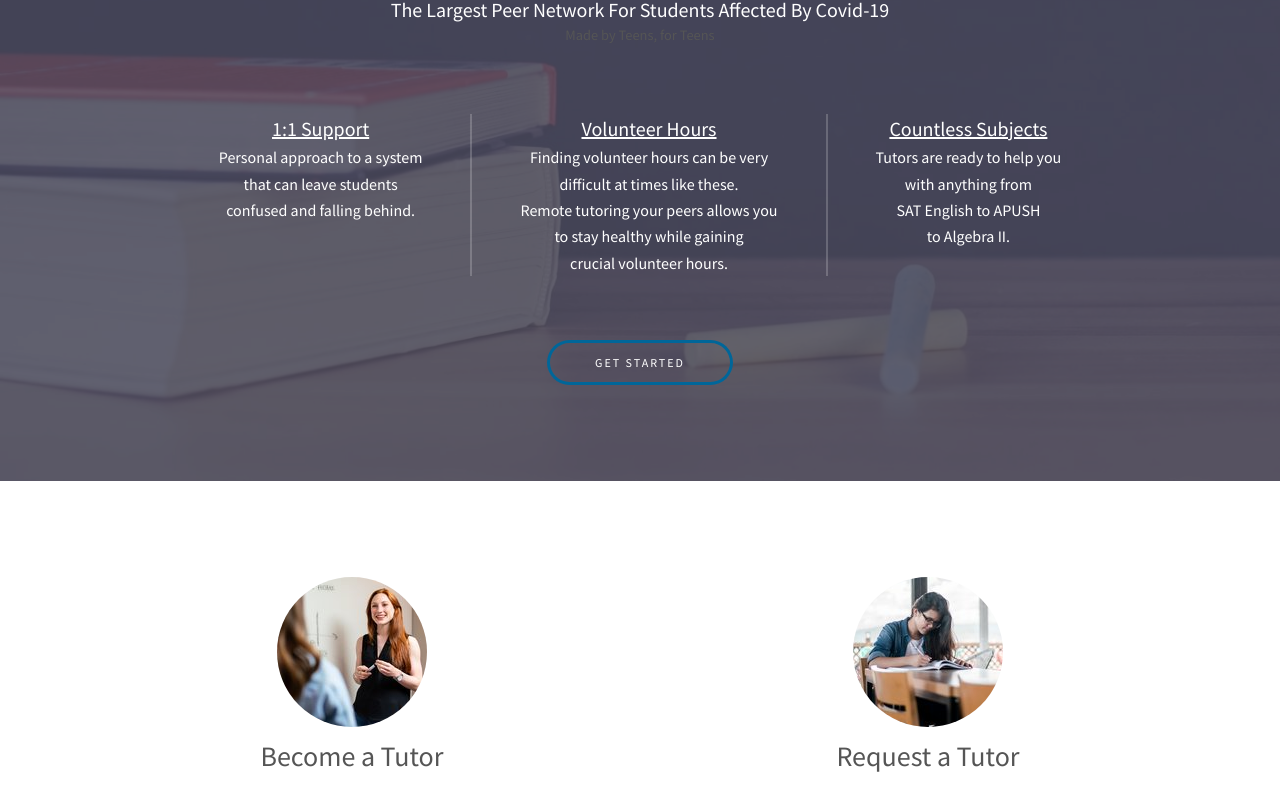
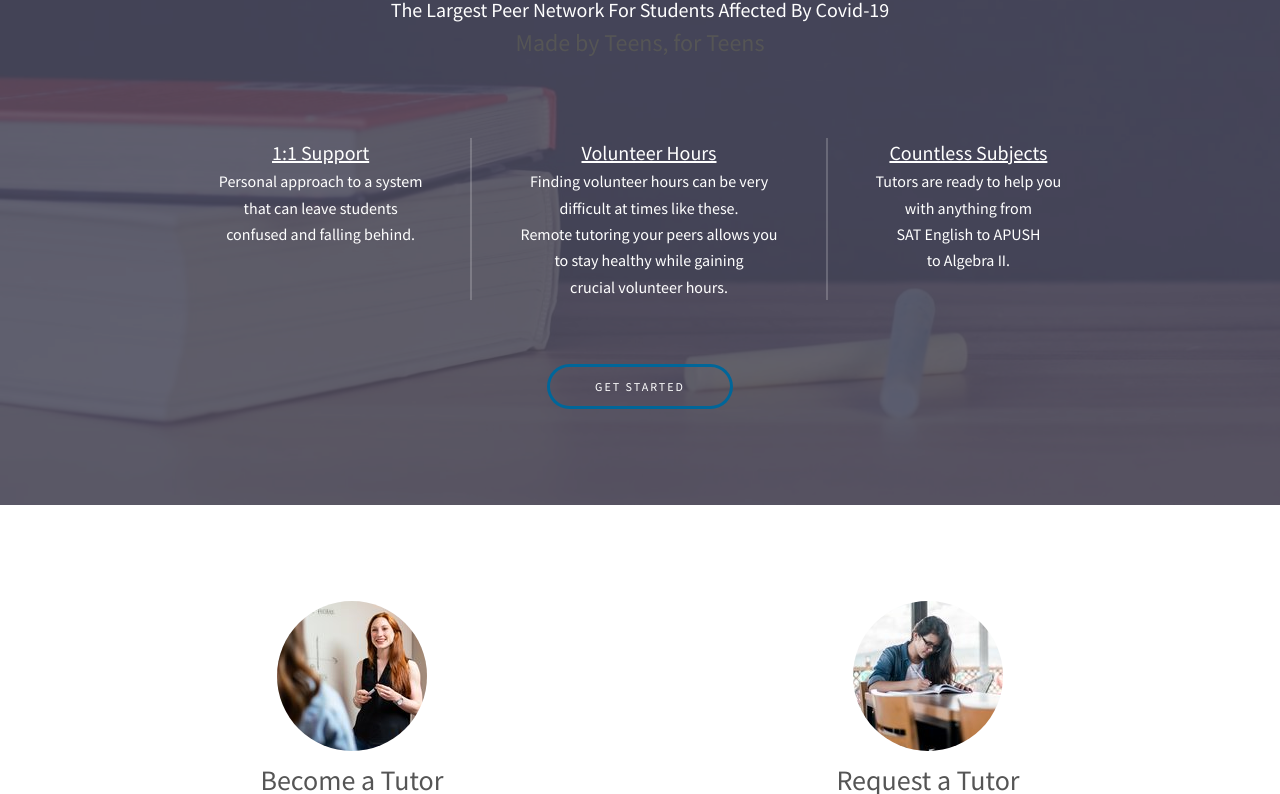
Before and after one commit to DrRedPanda/DrRedPanda.github.io, a plain HTML site: page index.html in a window 1280 px wide. Shown: the part 329-1123 px from the top of the page. Drawn offline with Linux system fonts and the light colour scheme.

Commit message:
Update index.html

```diff
--- a/index.html
+++ b/index.html
@@ -44,7 +44,7 @@ html {
 						<img src="covidlogo.png" style="width:500;height:300;border-radius:20px;"/>
 					</header>
 					<h3>The Largest Peer Network For Students Affected By Covid-19</h3>
-					<h5>Made by Teens, for Teens</h5>
+					<h4>Made by Teens, for Teens</h4>
 				</br>
 			</br>
 					<div class="flex ">
```
